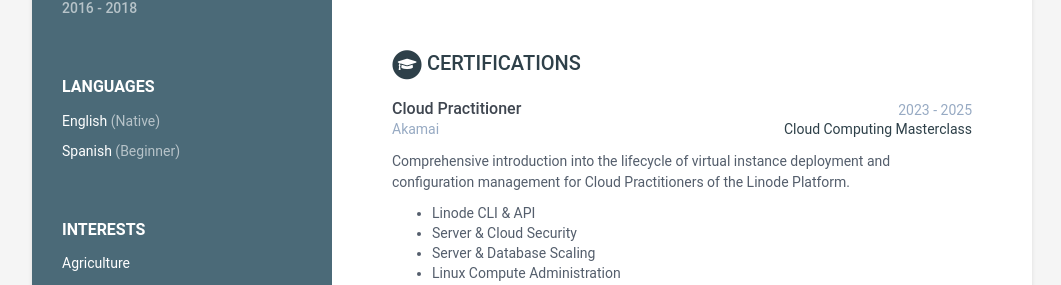
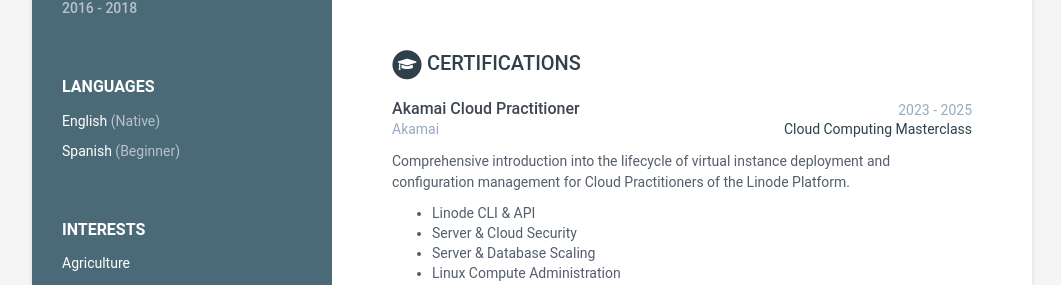
Before and after one commit to GoobyFRS/goobyfrs.github.io, a Jekyll site: the page built from index.html, in a window 1280 px wide. Shown: the part 721-1006 px from the top of the page, without its empty margins (108-1169 px from the left). Built offline with Jekyll 4.4.1, drawn with Linux system fonts in a browser that asks for light colours.

Commit message:
Update data.yml
Fix cert name

```diff
--- a/_data/data.yml
+++ b/_data/data.yml
@@ -110,7 +110,7 @@ experiences:
 certifications:
       title: Certifications
       list:
-        - name: Cloud Practitioner
+        - name: Akamai Cloud Practitioner
           start: 2023
           end: 2025
           organization: Akamai
```
